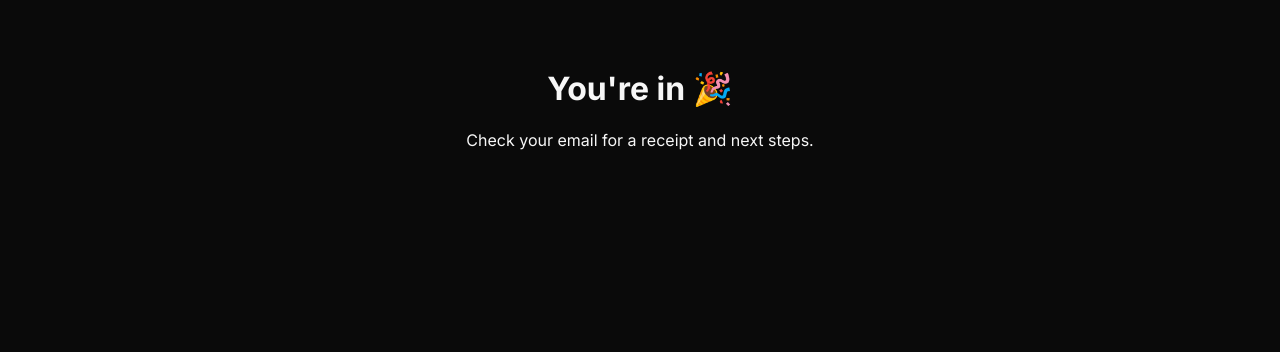
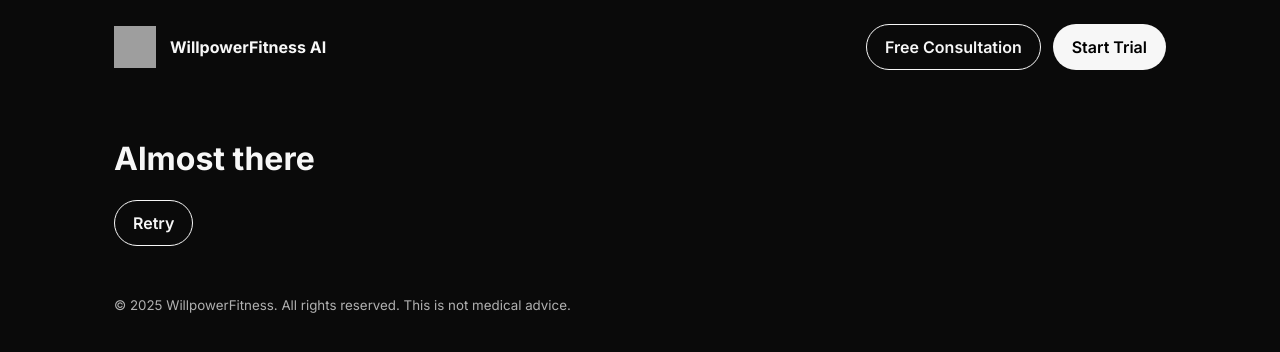
Before and after one commit to WillpowerfitnessAI/willpowerfitness-frontend, a Next.js app: page /success in a window 1280 px wide. Shown: the top 352 px of the page. Built offline with nearby package versions, Linux system fonts and the light colour scheme; grey boxes are pictures that could not be loaded.

Commit message:
Update success.js

```diff
--- a/pages/success.js
+++ b/pages/success.js
@@ -1,8 +1,26 @@
-export default function Success() {
+// pages/success.js
+import { useEffect, useState } from 'react';
+import Layout from '../components/Layout';
+
+export default function Success(){
+  const [state, setState] = useState({loading:true, email:'', member:false, err:''});
+
+  useEffect(() => {
+    const sid = new URLSearchParams(window.location.search).get('session_id');
+    if(!sid){ setState({loading:false, email:'', member:false, err:'Missing session_id'}); return; }
+    fetch(`${process.env.NEXT_PUBLIC_API_BASE_URL}/api/success?session_id=${encodeURIComponent(sid)}`)
+      .then(r => r.json().then(j => ({ok:r.ok, j})))
+      .then(({ok, j}) => setState({loading:false, email:j.email, member:j.member, err: ok?'':'Verify failed'}))
+      .catch(e => setState({loading:false, email:'', member:false, err:String(e)}));
+  }, []);
+
   return (
-    <main style={{ padding: '3rem', textAlign: 'center' }}>
-      <h1>You're in 🎉</h1>
-      <p>Check your email for a receipt and next steps.</p>
-    </main>
+    <Layout>
+      <h1>{state.loading ? 'Verifying…' : (state.member ? 'You’re in.' : 'Almost there')}</h1>
+      {state.email && <p>Welcome, {state.email}.</p>}
+      {state.member
+        ? <a className="btn btn--primary" href="/dashboard">Go to Dashboard</a>
+        : <a className="btn btn--outline" href="/subscribe">Retry</a>}
+    </Layout>
   );
 }
```
